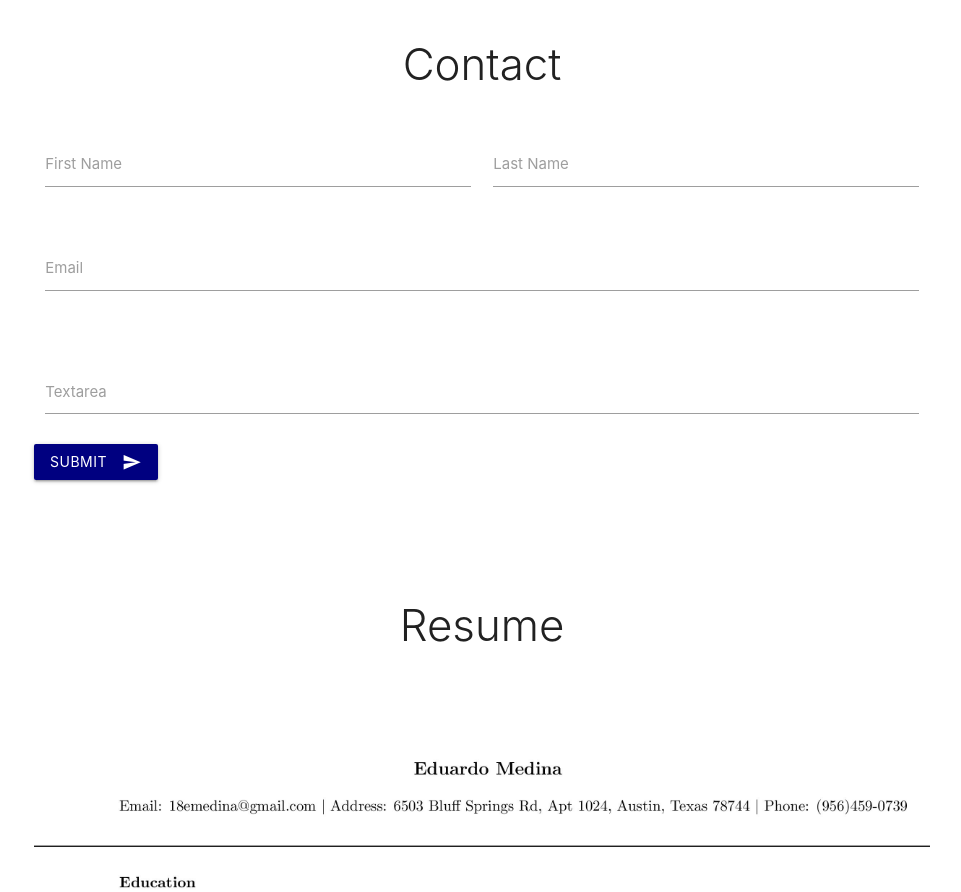
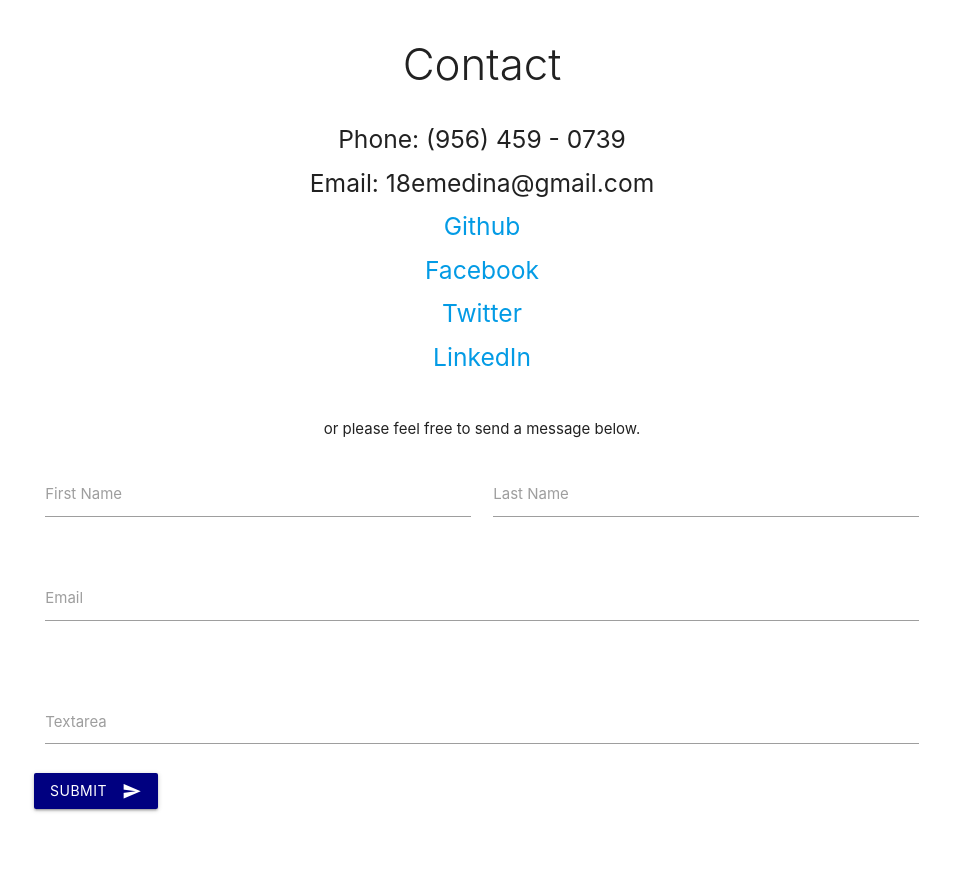
Before and after one commit to 18eddymedina/18eddymedina.github.io, a plain HTML site: page index.html in a window 1280 px wide. Shown: the part 1310-2202 px from the top of the page, without its empty margins (158-1119 px from the left). Drawn offline with nearby package versions, Linux system fonts and the light colour scheme.

Commit message:
chagned the contact

```diff
--- a/index.html
+++ b/index.html
@@ -178,6 +178,18 @@ Website              </a>
                       <h3 class="header col s12 light">Contact</h3>
               </div>
         <!--   Icon Section   -->
+              <div style="text-align: center">
+                <h5>Phone: (956) 459 - 0739</h5>
+                <h5>Email: 18emedina@gmail.com</h5>
+                <h5><a href="https://github.com/18eddymedina">Github</a></h5>
+                <h5><a href="https://www.facebook.com/eddy.medina.5">Facebook</a></h5>
+                <h5><a href="https://twitter.com/eddymedina17">Twitter</a></h5>
+                <h5><a href="https://www.linkedin.com/in/eduardo-medina-69509375/">LinkedIn</a></h5>
+                <br>
+                <p>or please feel free to send a message below.</p>
+              </div>
+
+
         <div class="row">
             <form class="col s12">
               <div class="row">
```
